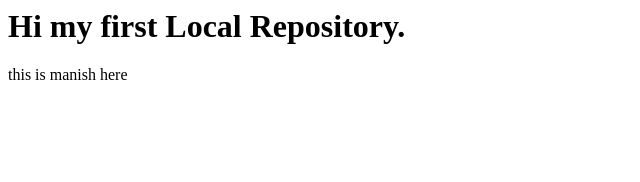
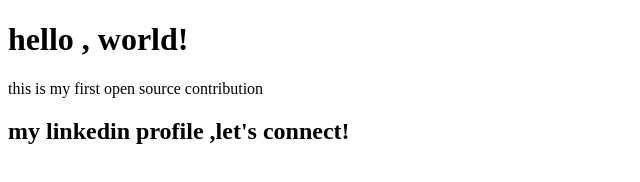
Before and after one commit to CK-Check/LocalRepo, a plain HTML site: page index.html in a window 1280 px wide. Shown: the whole page, without its empty margins (0-640 px from the left). Drawn offline with Linux system fonts and the light colour scheme.

Commit message:
second git commit

```diff
--- a/index.html
+++ b/index.html
@@ -1,2 +1,14 @@
-<h1>Hi my first Local Repository.</h1>
-<p>this is manish here</p>
+<!DOCTYPE html>
+<html lang="en">
+<head>
+    <meta charset="UTF-8">
+    <meta name="viewport" content="width=device-width, initial-scale=1.0">
+    <title>Document</title>
+</head>
+<body>
+    <h1>hello , world!</h1>
+    <p>this is my first open source contribution</p>
+    <h2>my linkedin profile ,let's connect!</h2>
+    <a href="https://www.linkedin.com/in/manish-kulkarni-65102a2a2/"></a>
+</body>
+</html>
```
